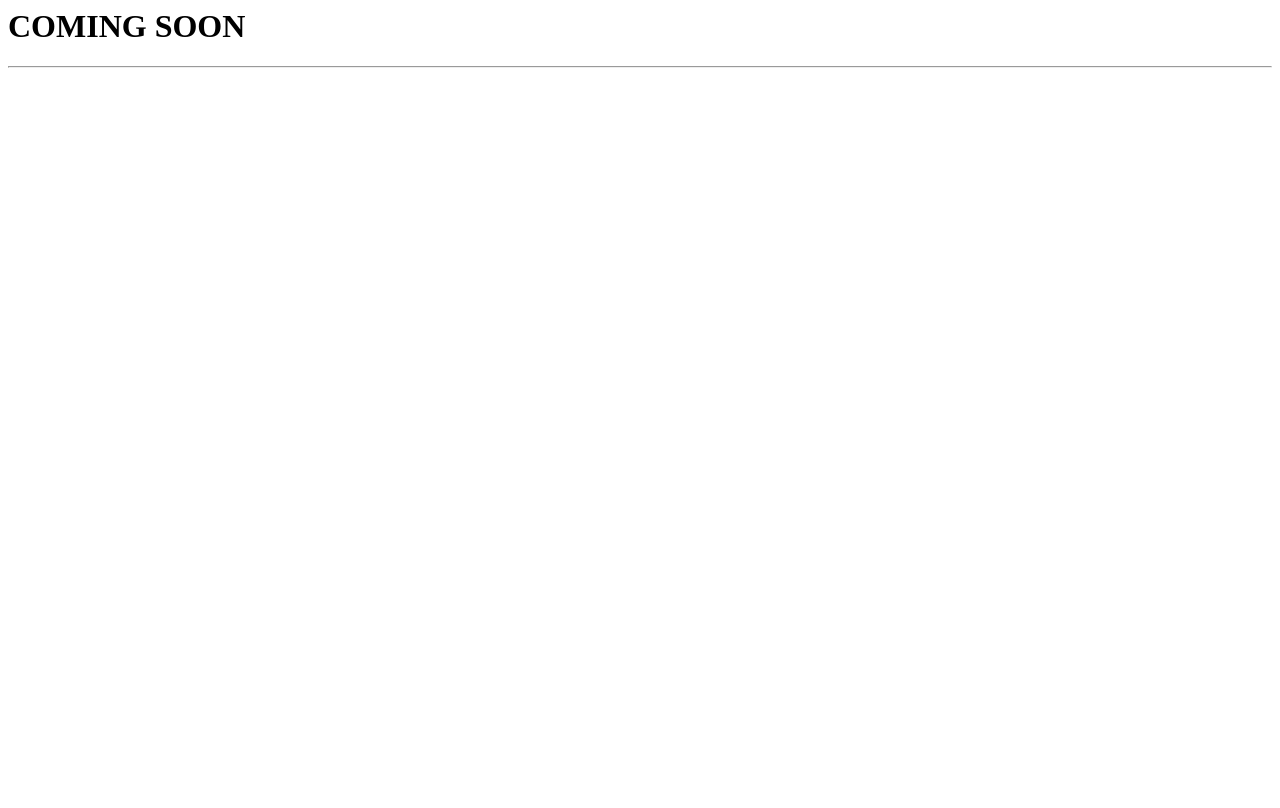
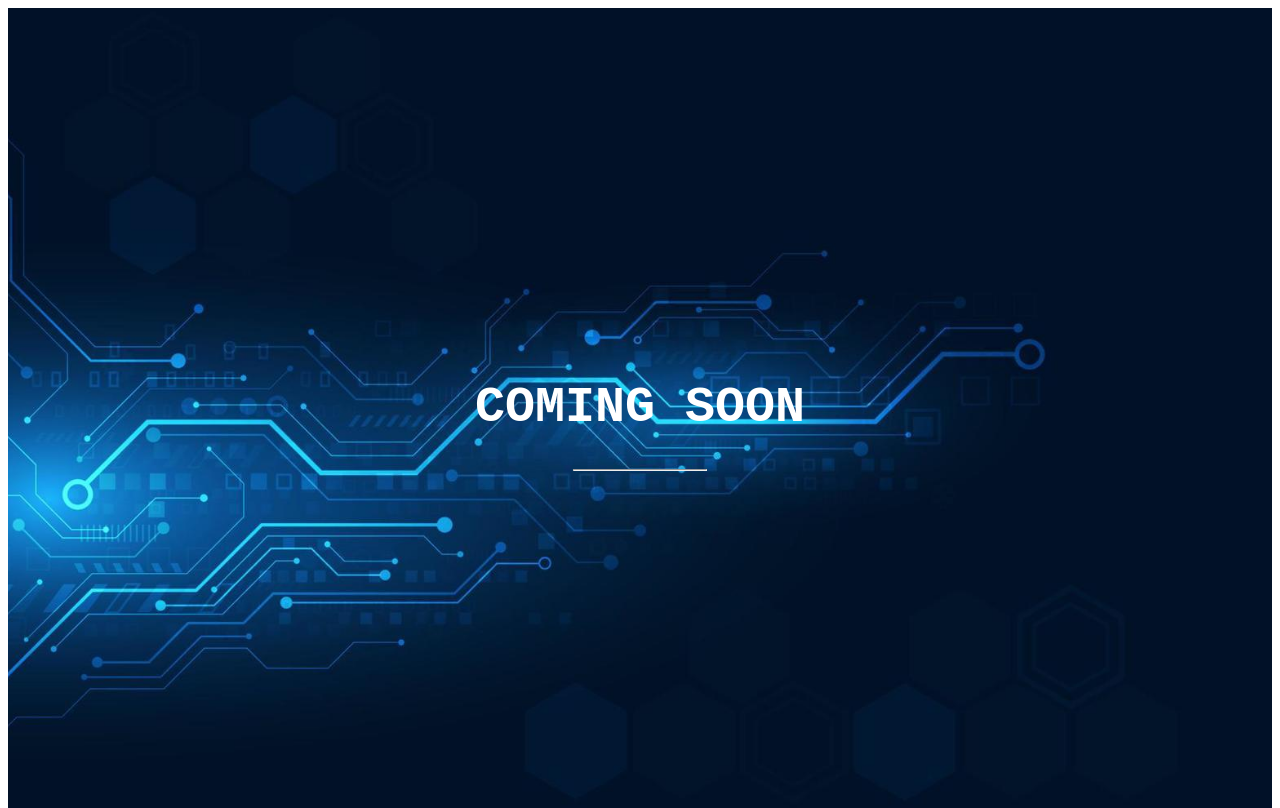
Before and after one commit to thomaspant/thomaspant.github.io, a plain HTML site: page index.html in a window 1280 px wide. Drawn offline with Linux system fonts and the light colour scheme.

Commit message:
Fix coming soon

```diff
--- a/index.css
+++ b/index.css
@@ -5,7 +5,7 @@ body, html {
 
 .bgimg {
   /* Background image */
-  background-image: url('/w3images/forestbridge.jpg');
+  background-image: url('bg.jpg');
   /* Full-screen */
   height: 100%;
   /* Center the background image */
--- a/index.html
+++ b/index.html
@@ -1,3 +1,9 @@
+<!DOCTYPE html>
+<html>
+<body>
+
+<link rel="stylesheet" href="index.css">
+
 <div class="bgimg">
   <div class="topleft">
   </div>
@@ -8,3 +14,6 @@
   <div class="bottomleft">
   </div>
 </div>
+
+</body>
+</html>
```
Also changed, not shown: bg.jpg (added).
